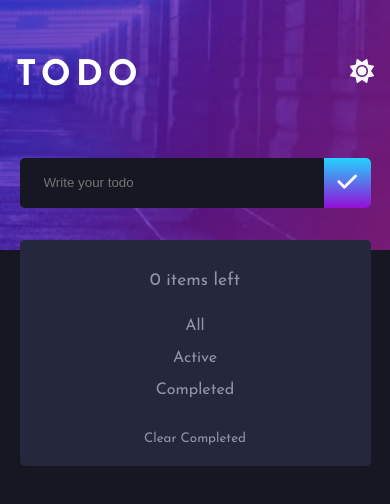
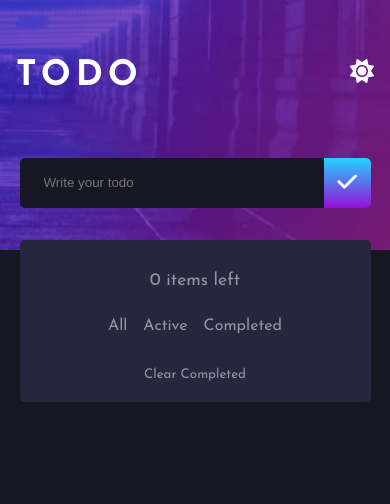
Before and after one commit to dazzlerabhi30800/frontEndMentor-todo-app-with-local-storage, a React (Create React App) app: page / in a window 390 px wide. Shown: the top 504 px of the page. Built offline with nearby package versions, Linux system fonts and the light colour scheme.

Commit message:
fixed more design issues

```diff
--- a/src/Components/Style.css
+++ b/src/Components/Style.css
@@ -319,9 +319,7 @@ body.light .clear--btn:hover {
 }
 
 @media Screen and (max-width: 400px) {
-  .filter--links {
-    flex-direction: column;
-  }
+
   .form--container {
     width: 90%;
   }
```
